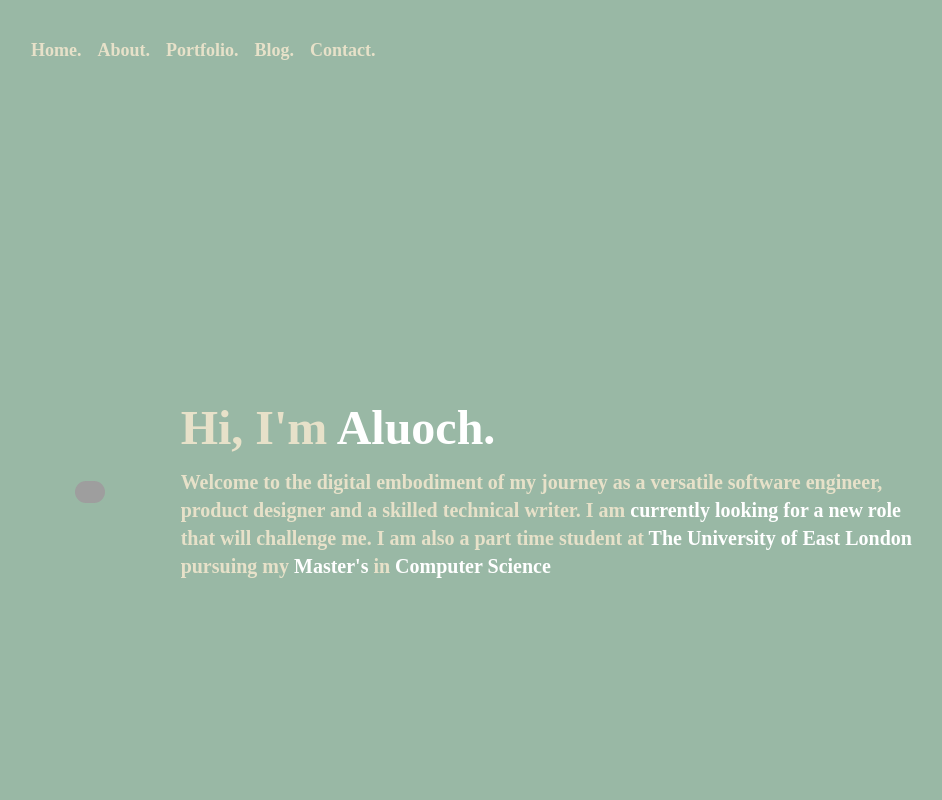
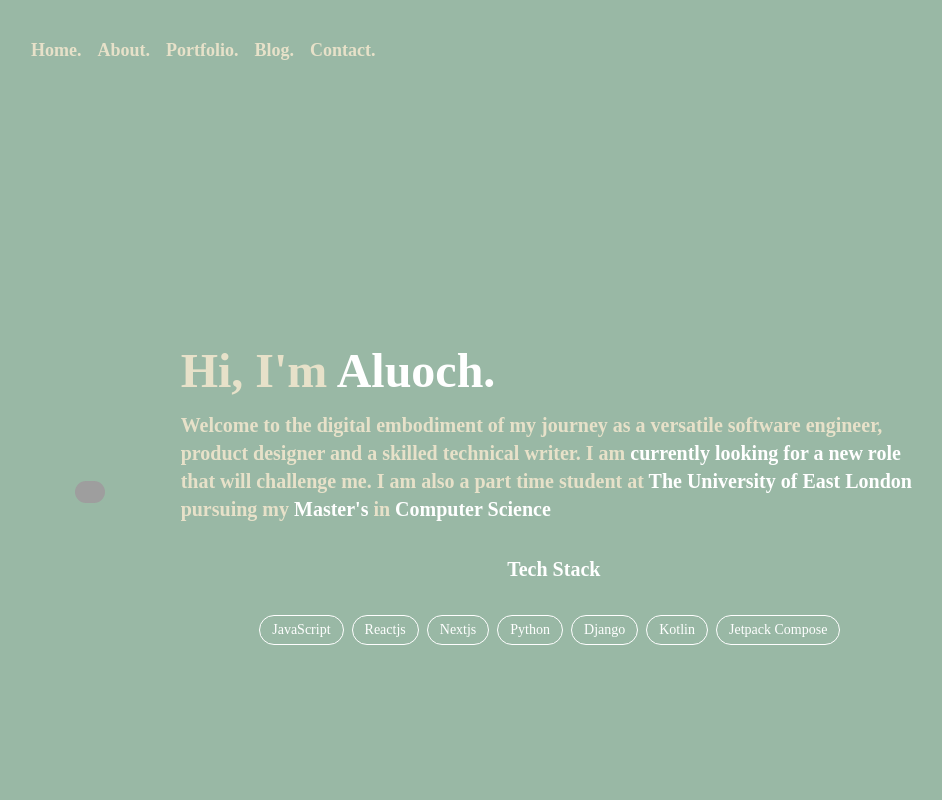
Before and after one commit to laualuoch/aluoch., a React (Create React App) app: page / in a window 1280 px wide. Shown: the top 800 px of the page, without its empty margins (161-1103 px from the left). Built offline with nearby package versions, Linux system fonts and the light colour scheme; grey boxes are pictures that could not be loaded.

Commit message:
Improve section styles

```diff
--- a/src/components/Carousel.js
+++ b/src/components/Carousel.js
@@ -15,7 +15,7 @@ const Carousel = ({carouselsData}) => {
 
 
   return (
-    <div className="container mx-auto border border-green rounded-lg shadow-lg">
+    <div className="container mx-auto border p-6 rounded-lg border-gray-200 shadow-md dark:bg-gray-800 dark:border-gray-700">
       <div className="relative w-full">
         {carouselsData.map((carouselData, index) => (
           <div
--- a/src/components/ContactForm.js
+++ b/src/components/ContactForm.js
@@ -96,7 +96,7 @@ class ContactForm  extends React.Component {
         const { loading } = this.state;
 
         return (
-            <form className="bg-green p-4 rounded-md" onSubmit={this.handleSubmit}>
+            <form className="bg-green rounded-md" onSubmit={this.handleSubmit}>
                 <div className="mb-4 flex space-x-4">
                     <div className="w-1/2">
                         <Input label="Name" name="name" value={this.state.name} onValueChange={this.handleNameInputChange} />
--- a/src/pages/Contact/Contact.js
+++ b/src/pages/Contact/Contact.js
@@ -6,7 +6,7 @@ const Contact = ({ sectionId }) => {
     return (
         <section id={sectionId} class="flex items-center justify-center h-screen">
             <div class="py-8 px-4 mx-auto max-w-screen-xl lg:py-16 lg:px-6">
-                <div class="mx-auto max-w-screen-sm text-center">
+                <div class="mx-auto max-w-screen-sm text-center lg:mb-16 mb-8">
                     <h2 class="mb-4 text-3xl lg:text-4xl tracking-tight font-chilanka font-extrabold text-beige">Contact.</h2>
                     <p class="font-light font-chilanka text-white sm:text-xl dark:text-gray-400">Let's Code the Future Together: Reach Out and Connect!</p>
                 </div>
--- a/src/pages/Home/HomePage.js
+++ b/src/pages/Home/HomePage.js
@@ -6,14 +6,16 @@ const HomePage = ({sectionId}) => {
     const techStack = [
         {text:"JavaScript", projects: "visit project"},
         {text:"Reactjs", projects: "visit project"},
-        {link:"Nextjs", projects: "visit project"},
-        {link:"Python", projects: "visit project"},
-        {link:"Django", projects: "visit project"}
+        {text:"Nextjs", projects: "visit project"},
+        {text:"Python", projects: "visit project"},
+        {text:"Django", projects: "visit project"},
+        {text:"Kotlin", projects: "visit project"},
+        {text:"Jetpack Compose", projects: "visit project"}
     ];
 
     return (
         <section id={sectionId} class="flex items-center justify-center h-screen">
-            <div className="flex flex-col h-screen items-center justify-center">
+            <div className="flex flex-col items-center justify-center">
                 <div className="container mx-auto px-4">
                     <div className="flex flex-col lg:flex-row items-center justify-center p-6 space-x-8">
                         <div className="flex items-center justify-center">
@@ -36,10 +38,15 @@ const HomePage = ({sectionId}) => {
                                 pursuing my <span className="text-white font-bold">Master's</span> in
                                 <span className="text-white font-bold"> Computer Science</span>
                             </h2>
-                            <div>
-                                {techStack?.map((text) => {
-                                    <InfoCard text={text} />
-                                })}
+                            <div className="flex flex-wrap mt-4 justify-center w-full">
+                                <h4 className="text-xl lg:text-3xl text-white font-chilanka font-bold mb-2 lg:mb-4">
+                                    Tech Stack
+                                </h4>
+                                <div className="flex flex-wrap mt-4 justify-center w-full">
+                                    {techStack?.map(({text})=> (
+                                        <InfoCard text={text} />
+                                    ))}
+                                </div>
                             </div>
                         </div>
                     </div>
--- a/src/pages/Portfolio/Portfolio.js
+++ b/src/pages/Portfolio/Portfolio.js
@@ -9,7 +9,7 @@ const PortfolioItems = () => {
     const carouselsData = [
         { src: image1, title:"aluoch.", description:"A professional portfolio designed in Figma and built using ReactJs and Tailwind CSS", hostingLink: "https://aluoch.vercel.app/", gitHubLink: "https://github.com/aluoch-dev/aluoch."},
         { src: image2, title:"heatmap", description:"An implementation of the Google Heatmap Layer as a data visualization tool mapping patient data. Built using JavaScript.", gitHubLink: "https://github.com/aluoch-dev/heatMap"},
-        { src: image3, description:"A single player flipcard built using Bootsrap and React Js", hostingLink:"https://flippcard-app.vercel.app/", gitHubLink:"https://github.com/aluoch-dev/flipcard-game"}
+        { src: image3, title: "flipcard", description:"A single player flipcard built using Bootsrap and React Js", hostingLink:"https://flippcard-app.vercel.app/", gitHubLink:"https://github.com/aluoch-dev/flipcard-game"}
       ];
 
 
```
